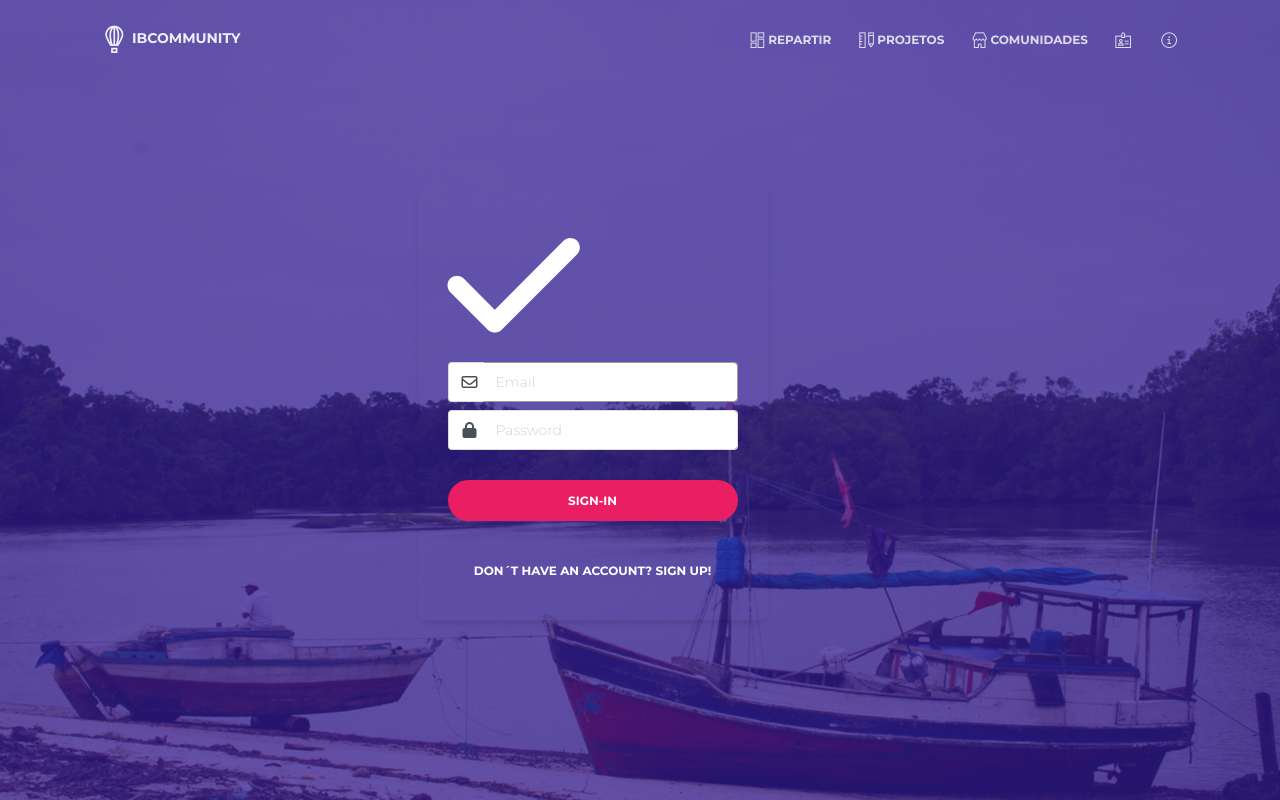
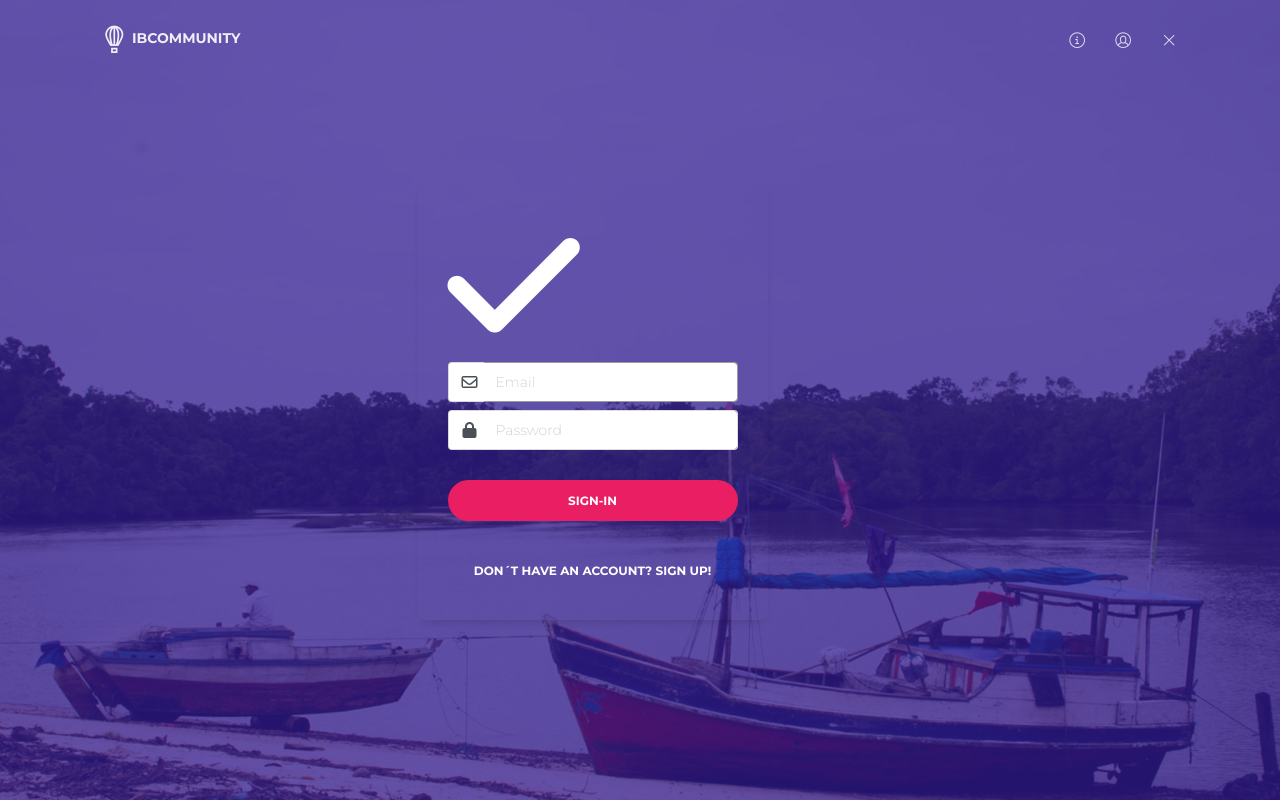
Before and after one commit to pixies/beraca.org, a Django app: page /accounts/login/ in a window 1280 px wide. Run offline with Django 3.2, Linux system fonts and the light colour scheme; parts of the project's set-up code (start-up, migrations or seed data) failed here and were passed over; some libraries are stand-ins or nearby versions.

Commit message:
add new header

```diff
--- a/templates/login_base.html
+++ b/templates/login_base.html
@@ -36,28 +36,25 @@
             <div class="collapse navbar-collapse" id="navbarToggler">
                 <ul class="navbar-nav ml-auto">
                     <li class="nav-item">
-                        <a href="#" class="nav-link"><i class="nc-icon nc-layout-11"></i>Repartir</a>
-                    </li>
-                    <li class="nav-item">
-                        <a href="#" target="" class="nav-link"><i class="nc-icon nc-ruler-pencil"></i>Projetos</a>
-                    </li>
-                    <li class="nav-item">
-                        <a class="nav-link" href="#" target="">
-                            <i class="nc-icon nc-shop"></i>Comunidades</a>
-                    </li>
-                    <li class="nav-item">
-                        <a class="nav-link" rel="tooltip" title="Perfil" data-placement="bottom" href="#" target="">
-                            <i class="nc-icon nc-badge"></i>
-                            <p class="d-lg-none">Meu Perfil</p>
+                        <a class="nav-link" rel="tooltip" title="Instituto Beraca" data-placement="bottom" href="http://www.institutoberaca.org/apoieumprojeto" target="_blank">
+                            <i class="nc-icon nc-alert-circle-i"></i>
+                            <p class="d-lg-none">Know more</p>
                         </a>
                     </li>
                     <li class="nav-item">
-                        <a class="nav-link" rel="tooltip" title="Perfil" data-placement="bottom" href="http://www.institutoberaca.org" target="_blank">
-                            <i class="nc-icon nc-alert-circle-i"></i>
-                            <p class="d-lg-none">Saiba Mais</p>
+                        <a class="nav-link" rel="tooltip" title="Sair" data-placement="bottom" href="/accounts/profile/">
+                            <i class="nc-icon nc-circle-10"></i>
+                            <p class="d-lg-none">Profile</p>
                         </a>
                     </li>
-                </ul>
+                    <li class="nav-item">
+                        <a class="nav-link" rel="tooltip" title="Sair" data-placement="bottom" href="/accounts/logout/">
+                            <i class="nc-icon nc-simple-remove"></i>
+                            <p class="d-lg-none">Logout</p>
+                        </a>
+                    </li>
+                    </ul>
+                </div>
             </div>
         </div>
     </nav>
@@ -71,17 +68,20 @@
                     <div class="col-lg-5 ml-auto mr-auto">
                         <div class="card card-register">
                            <h1><i class="fa fa-check fa-3x"></i></h1>
-                           <form class="register-form" method="post" action="index/search/">
+                           <form class="register-form" method="post" action="/accounts/login/">
+
                                {% csrf_token %}
-                            <div class="input-group mb-2">
+                                <div class="input-group mb-2">
                                 <span class="input-group-addon"><i class="mr-1 fa fa-envelope-o"></i></span>
                                 <input type="text" class="form-control pull-right" name="username" autofocus maxlength="254" required id="id_username" placeholder="Email" />
                             </div>
                             <div class="input-group mb-2">
                                 <span class="input-group-addon"><i class="mr-1 fa fa-lock"></i></span>
-                                <input type="password" class="form-control pull-right" name="password" required id="id_password" placeholder="Password" />
+<input type="password" class="form-control pull-right" name="password" required id="id_password" placeholder="Password" />
 
                             </div>
+
+
                             <button class="btn btn-danger btn-block btn-round">Sign-in</button>
                         </form>
                         <div class="forgot">
```
